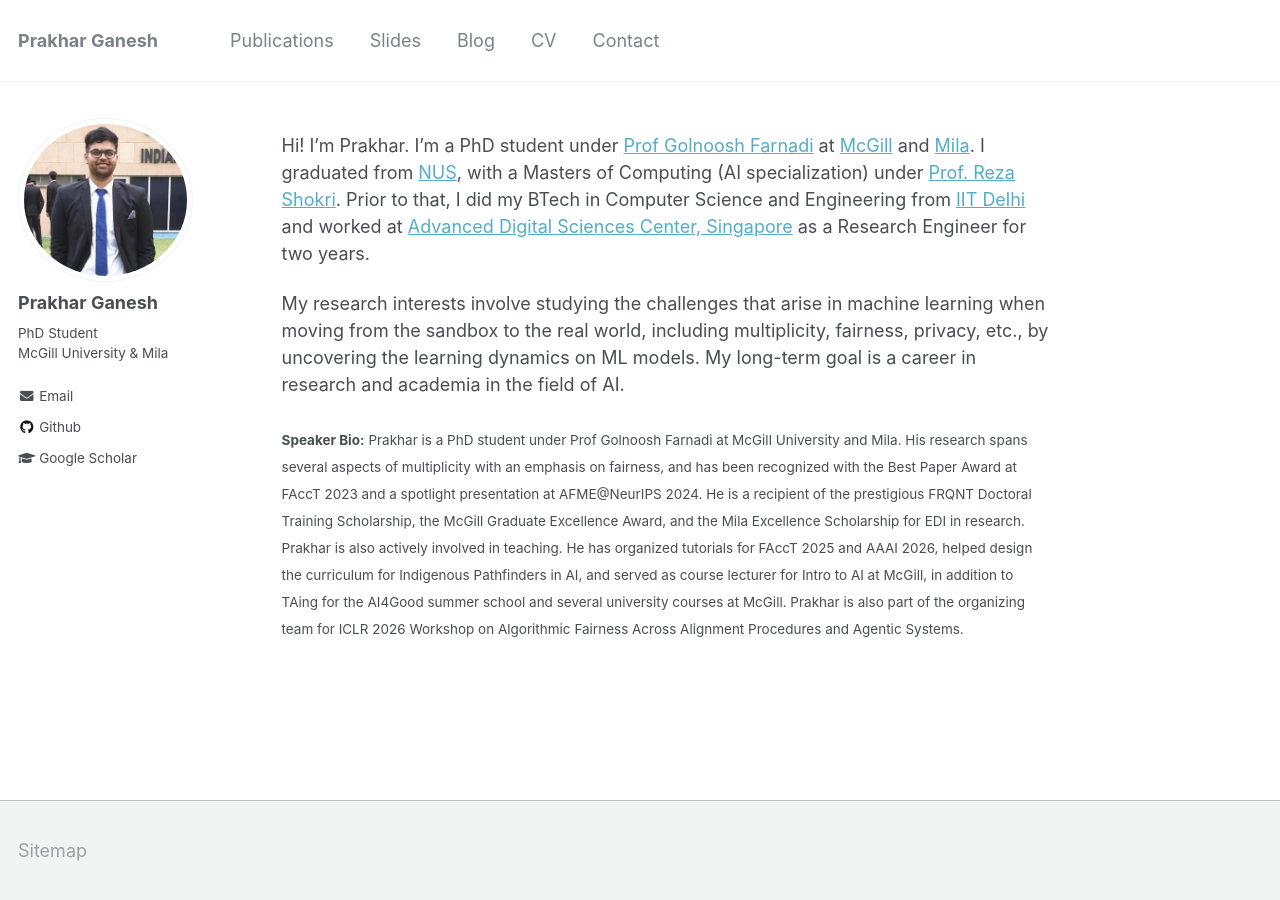
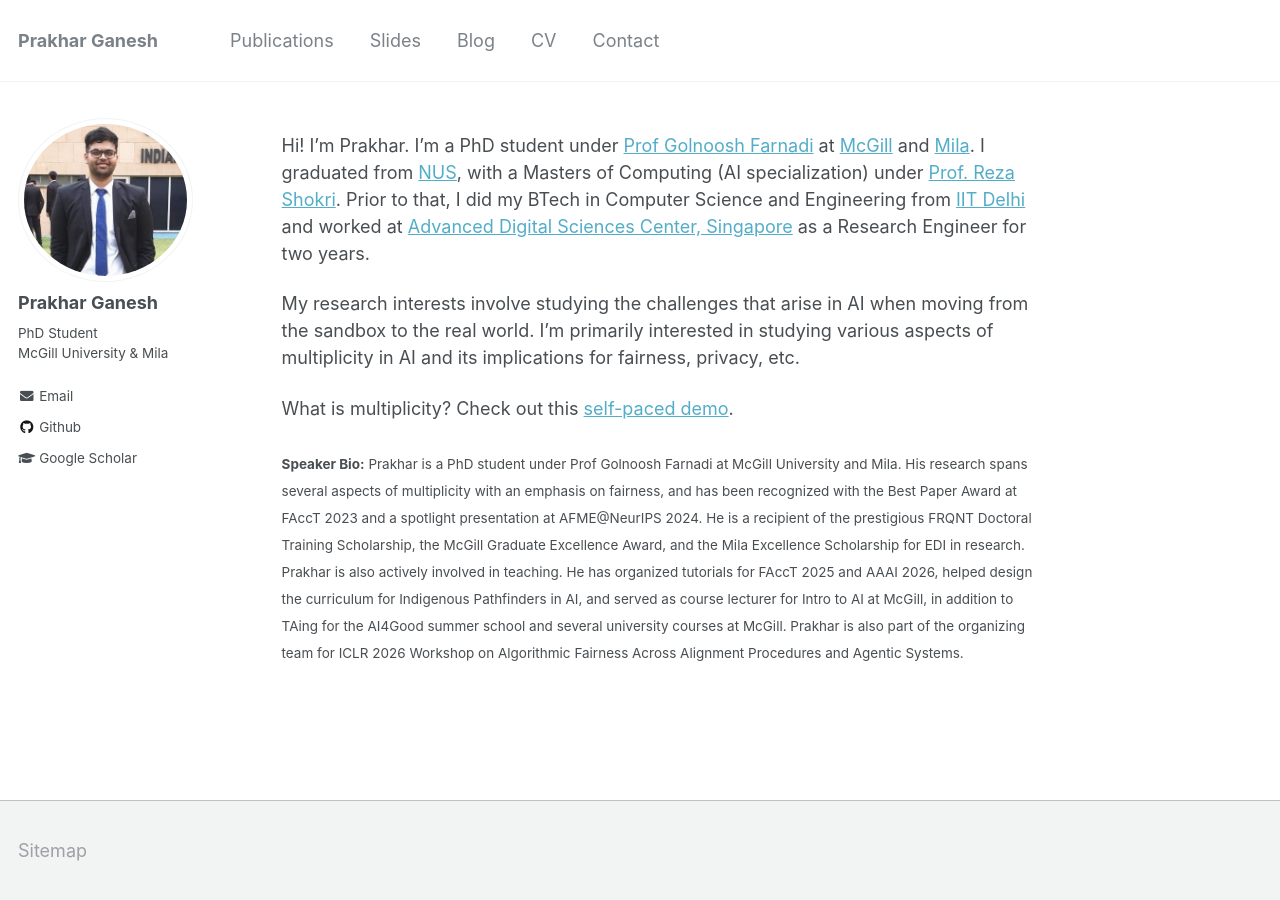
Before and after one commit to prakharg24/prakharg24.github.io, a Jekyll site: the page built from _pages/about.md, in a window 1280 px wide. Built offline with Jekyll 4.4.1, drawn with Linux system fonts in a browser that asks for light colours.

Commit message:
multiplicity demo

```diff
--- a/_pages/about.md
+++ b/_pages/about.md
@@ -10,7 +10,9 @@ redirect_from:
 
 Hi! I’m Prakhar. I'm a PhD student under [Prof Golnoosh Farnadi](https://gfarnadi.github.io/) at [McGill](https://www.cs.mcgill.ca/) and [Mila](https://mila.quebec/en/). I graduated from [NUS](https://www.comp.nus.edu.sg/){:target="_blank"}, with a Masters of Computing (AI specialization) under [Prof. Reza Shokri](https://www.comp.nus.edu.sg/~reza/){:target="_blank"}. Prior to that, I did my BTech in Computer Science and Engineering from [IIT Delhi](https://www.cse.iitd.ernet.in/){:target="_blank"} and worked at [Advanced Digital Sciences Center, Singapore](https://adsc.illinois.edu/){:target="_blank"} as a Research Engineer for two years.
 
-My research interests involve studying the challenges that arise in machine learning when moving from the sandbox to the real world, including multiplicity, fairness, privacy, etc., by uncovering the learning dynamics on ML models. My long-term goal is a career in research and academia in the field of AI.
+My research interests involve studying the challenges that arise in AI when moving from the sandbox to the real world. I'm primarily interested in studying various aspects of multiplicity in AI and its implications for fairness, privacy, etc.
+
+What is multiplicity? Check out this [self-paced demo](https://huggingface.co/spaces/prakharg24/multiverse).
 
 
 <sub>**Speaker Bio:** Prakhar is a PhD student under Prof Golnoosh Farnadi at McGill University and Mila. His research spans several aspects of multiplicity with an emphasis on fairness, and has been recognized with the Best Paper Award at FAccT 2023 and a spotlight presentation at AFME@NeurIPS 2024. He is a recipient of the prestigious FRQNT Doctoral Training Scholarship, the McGill Graduate Excellence Award, and the Mila Excellence Scholarship for EDI in research. Prakhar is also actively involved in teaching. He has organized tutorials for FAccT 2025 and AAAI 2026, helped design the curriculum for Indigenous Pathfinders in AI, and served as course lecturer for Intro to AI at McGill, in addition to TAing for the AI4Good summer school and several university courses at McGill. Prakhar is also part of the organizing team for ICLR 2026 Workshop on Algorithmic Fairness Across Alignment Procedures and Agentic Systems.</sub>
```
Also changed, not shown: 1 other file.
